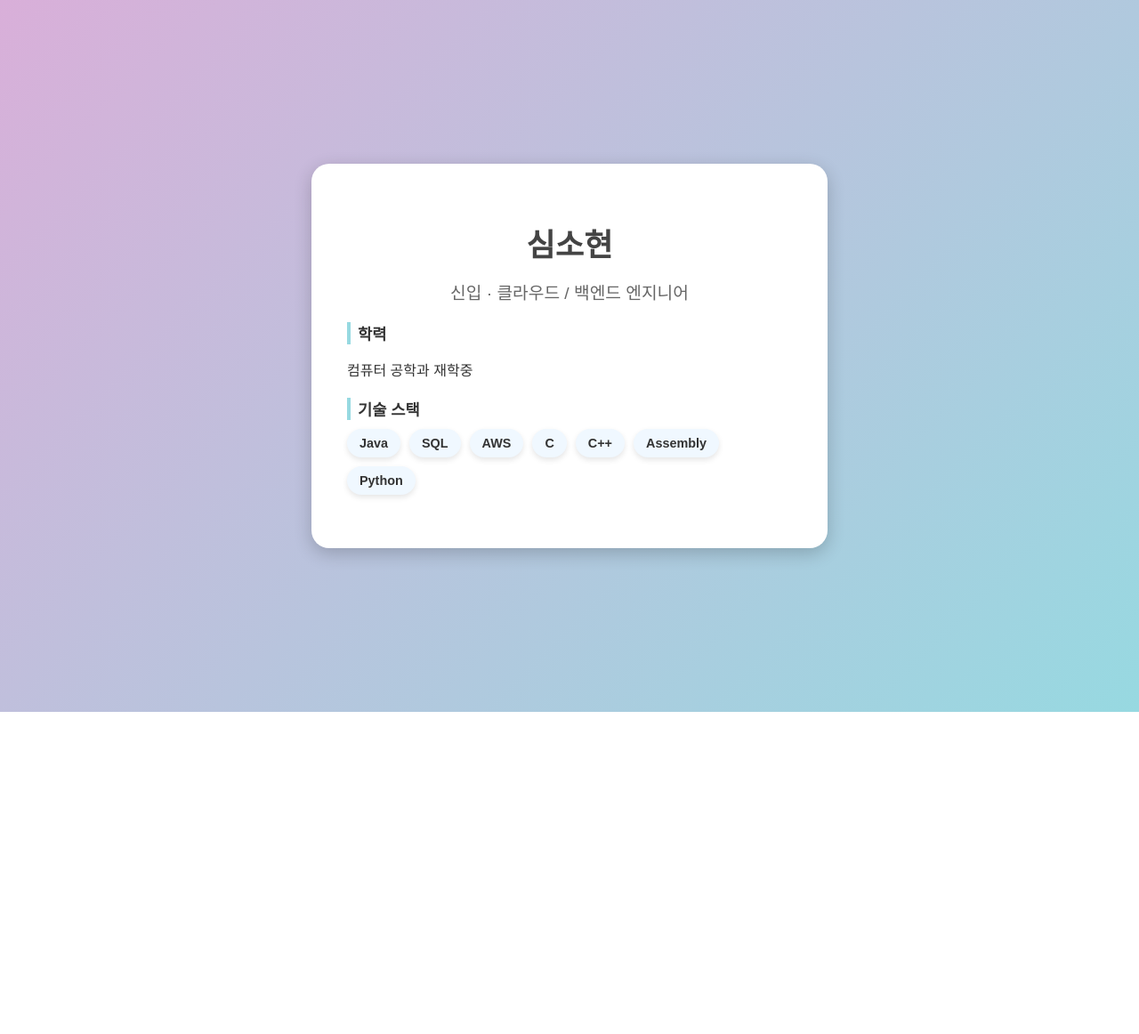
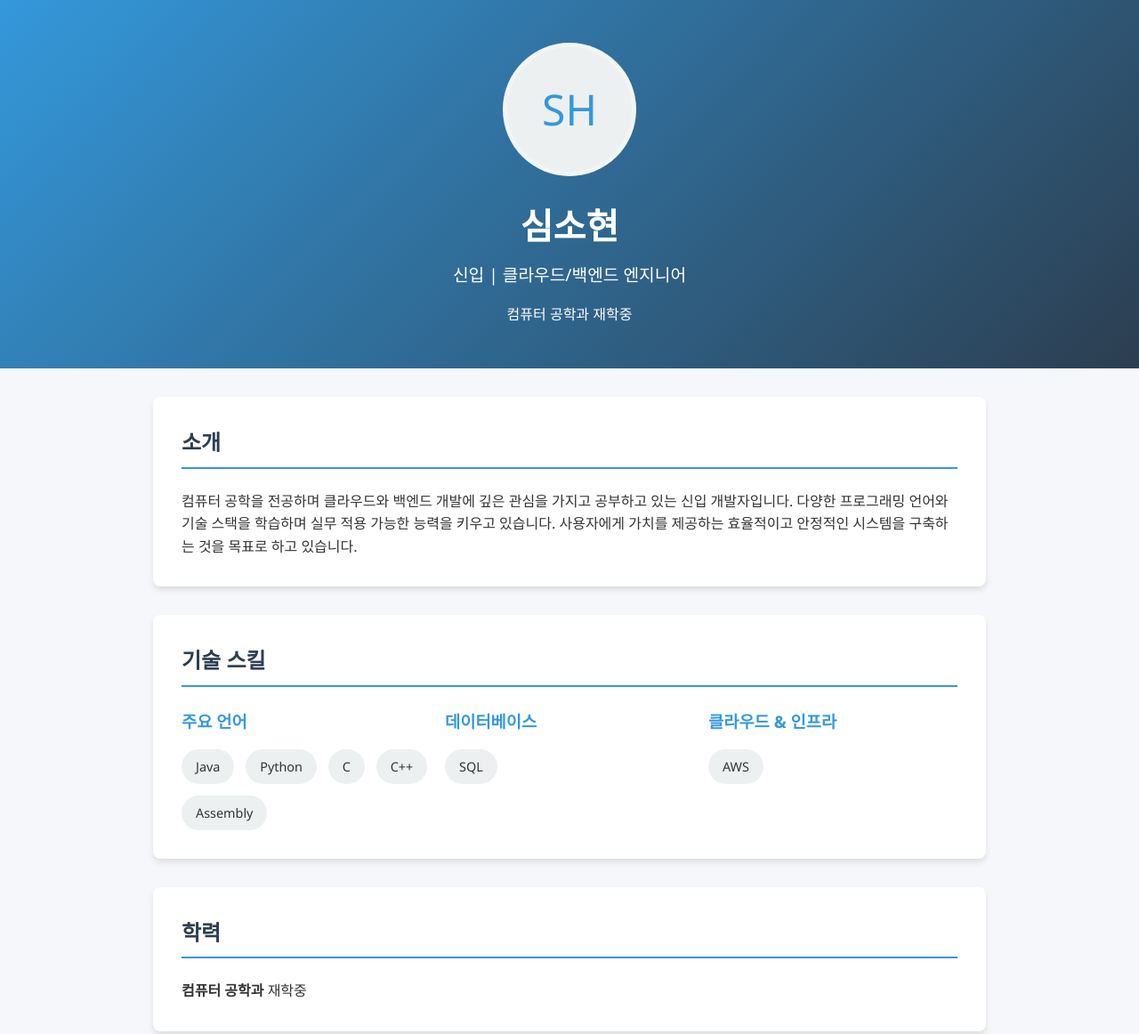
Before and after one commit to simsh1031/simsh1031.github.io, a plain HTML site: page index.html in a window 1280 px wide. Shown: the top 1162 px of the page at 89% size. Before the commit the page ends 800 px from the top, so only its background shows below. Drawn offline with Linux system fonts and the light colour scheme.

Commit message:
deepseek

```diff
--- a/index.html
+++ b/index.html
@@ -1,127 +1,194 @@
-<!-- <!DOCTYPE html>
-<html lang="en">
-  <head>
-    <meta charset="UTF-8" />
-    <meta name="viewport" content="width=device-width, initial-scale=1.0" />
-    <title>레츠고</title>
-  </head>
-  <body>
-    <h1>프론트엔드</h1>
-    <h2>CSS</h2>
-  </body>
-</html> -->
-
 <!DOCTYPE html>
 <html lang="ko">
   <head>
     <meta charset="UTF-8" />
     <meta name="viewport" content="width=device-width, initial-scale=1.0" />
-    <title>심소현 프로필</title>
+    <title>심소현 - 프로필</title>
     <style>
-      body {
+      /* 기본 스타일 초기화 */
+      * {
         margin: 0;
-        font-family: "Noto Sans KR", sans-serif;
-        background: linear-gradient(135deg, #d9afd9, #97d9e1);
-        color: #333;
-        display: flex;
-        justify-content: center;
-        align-items: center;
-        min-height: 100vh;
+        padding: 0;
+        box-sizing: border-box;
       }
 
-      .card {
-        background: #fff;
-        padding: 40px;
-        border-radius: 20px;
-        box-shadow: 0 6px 20px rgba(0, 0, 0, 0.2);
-        max-width: 500px;
-        width: 90%;
-        text-align: center;
-        animation: fadeIn 1.2s ease-in-out;
+      body {
+        font-family: "Segoe UI", "Malgun Gothic", "Apple SD Gothic Neo", Roboto,
+          sans-serif;
+        line-height: 1.6;
+        color: #333;
+        background-color: #f5f7fa;
       }
 
-      .card h1 {
-        font-size: 2.2rem;
-        margin-bottom: 10px;
-        color: #444;
+      /* 헤더 스타일 */
+      header {
+        background: linear-gradient(135deg, #3498db, #2c3e50);
+        color: white;
+        text-align: center;
+        padding: 3rem 1rem;
+        position: relative;
       }
 
-      .card h2 {
-        font-size: 1.2rem;
-        font-weight: normal;
-        margin-bottom: 20px;
-        color: #666;
+      .profile-img {
+        width: 150px;
+        height: 150px;
+        border-radius: 50%;
+        border: 5px solid rgba(255, 255, 255, 0.3);
+        margin: 0 auto 1.5rem;
+        background-color: #ecf0f1;
+        display: flex;
+        align-items: center;
+        justify-content: center;
+        font-size: 3rem;
+        color: #3498db;
       }
 
-      .section {
-        margin: 20px 0;
-        text-align: left;
+      .name {
+        font-size: 2.5rem;
+        margin-bottom: 0.5rem;
       }
 
-      .section h3 {
-        margin-bottom: 10px;
-        font-size: 1.1rem;
-        color: #333;
-        border-left: 4px solid #97d9e1;
-        padding-left: 8px;
+      .title {
+        font-size: 1.2rem;
+        font-weight: 300;
+        margin-bottom: 1rem;
       }
 
-      .skills {
+      /* 메인 콘텐츠 스타일 */
+      .container {
+        max-width: 1000px;
+        margin: 0 auto;
+        padding: 2rem;
+      }
+
+      section {
+        background: white;
+        border-radius: 8px;
+        padding: 2rem;
+        margin-bottom: 2rem;
+        box-shadow: 0 4px 6px rgba(0, 0, 0, 0.1);
+      }
+
+      h2 {
+        color: #2c3e50;
+        margin-bottom: 1.5rem;
+        padding-bottom: 0.5rem;
+        border-bottom: 2px solid #3498db;
+      }
+
+      /* 기술 스킬 스타일 */
+      .skills-container {
         display: flex;
         flex-wrap: wrap;
-        gap: 10px;
+        gap: 1rem;
+      }
+
+      .skill-category {
+        flex: 1;
+        min-width: 250px;
+      }
+
+      .skill-category h3 {
+        color: #3498db;
+        margin-bottom: 1rem;
+      }
+
+      .skill-list {
+        display: flex;
+        flex-wrap: wrap;
+        gap: 0.8rem;
       }
 
       .skill {
-        background: #f0f8ff;
-        color: #333;
-        padding: 8px 14px;
+        background: #ecf0f1;
+        padding: 0.5rem 1rem;
         border-radius: 20px;
         font-size: 0.9rem;
-        font-weight: bold;
-        box-shadow: 0 3px 6px rgba(0, 0, 0, 0.1);
-        transition: transform 0.2s ease;
       }
 
-      .skill:hover {
-        transform: scale(1.05);
-        background: #e0f0ff;
+      /* 푸터 스타일 */
+      footer {
+        text-align: center;
+        padding: 2rem;
+        background: #2c3e50;
+        color: white;
       }
 
-      @keyframes fadeIn {
-        from {
-          opacity: 0;
-          transform: translateY(20px);
+      /* 반응형 디자인 */
+      @media (max-width: 768px) {
+        .name {
+          font-size: 2rem;
         }
-        to {
-          opacity: 1;
-          transform: translateY(0);
+
+        .profile-img {
+          width: 120px;
+          height: 120px;
+        }
+
+        .skills-container {
+          flex-direction: column;
         }
       }
     </style>
   </head>
   <body>
-    <div class="card">
-      <h1>심소현</h1>
-      <h2>신입 · 클라우드 / 백엔드 엔지니어</h2>
+    <header>
+      <div class="profile-img">SH</div>
+      <h1 class="name">심소현</h1>
+      <p class="title">신입 | 클라우드/백엔드 엔지니어</p>
+      <p>컴퓨터 공학과 재학중</p>
+    </header>
 
-      <div class="section">
-        <h3>학력</h3>
-        <p>컴퓨터 공학과 재학중</p>
-      </div>
+    <div class="container">
+      <section id="about">
+        <h2>소개</h2>
+        <p>
+          컴퓨터 공학을 전공하며 클라우드와 백엔드 개발에 깊은 관심을 가지고
+          공부하고 있는 신입 개발자입니다. 다양한 프로그래밍 언어와 기술 스택을
+          학습하며 실무 적용 가능한 능력을 키우고 있습니다. 사용자에게 가치를
+          제공하는 효율적이고 안정적인 시스템을 구축하는 것을 목표로 하고
+          있습니다.
+        </p>
+      </section>
 
-      <div class="section">
-        <h3>기술 스택</h3>
-        <div class="skills">
-          <span class="skill">Java</span>
-          <span class="skill">SQL</span>
-          <span class="skill">AWS</span>
-          <span class="skill">C</span>
-          <span class="skill">C++</span>
-          <span class="skill">Assembly</span>
-          <span class="skill">Python</span>
+      <section id="skills">
+        <h2>기술 스킬</h2>
+        <div class="skills-container">
+          <div class="skill-category">
+            <h3>주요 언어</h3>
+            <div class="skill-list">
+              <span class="skill">Java</span>
+              <span class="skill">Python</span>
+              <span class="skill">C</span>
+              <span class="skill">C++</span>
+              <span class="skill">Assembly</span>
+            </div>
+          </div>
+
+          <div class="skill-category">
+            <h3>데이터베이스</h3>
+            <div class="skill-list">
+              <span class="skill">SQL</span>
+            </div>
+          </div>
+
+          <div class="skill-category">
+            <h3>클라우드 & 인프라</h3>
+            <div class="skill-list">
+              <span class="skill">AWS</span>
+            </div>
+          </div>
         </div>
-      </div>
+      </section>
+
+      <section id="education">
+        <h2>학력</h2>
+        <p><strong>컴퓨터 공학과</strong> 재학중</p>
+      </section>
     </div>
+
+    <footer>
+      <p>© 2023 심소현. All rights reserved.</p>
+    </footer>
   </body>
 </html>
```
